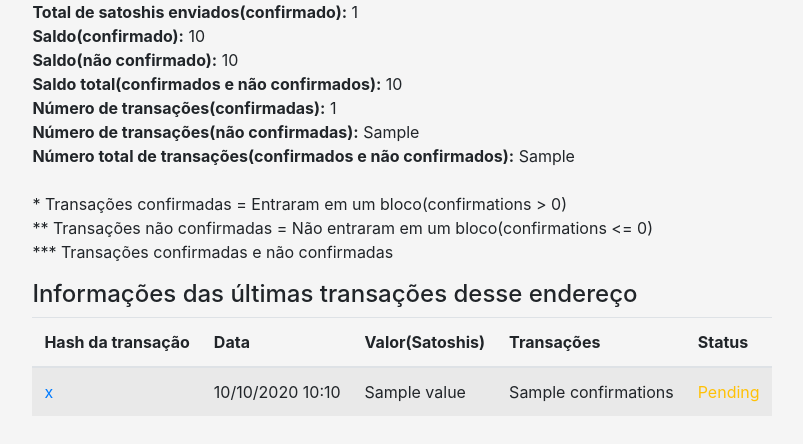
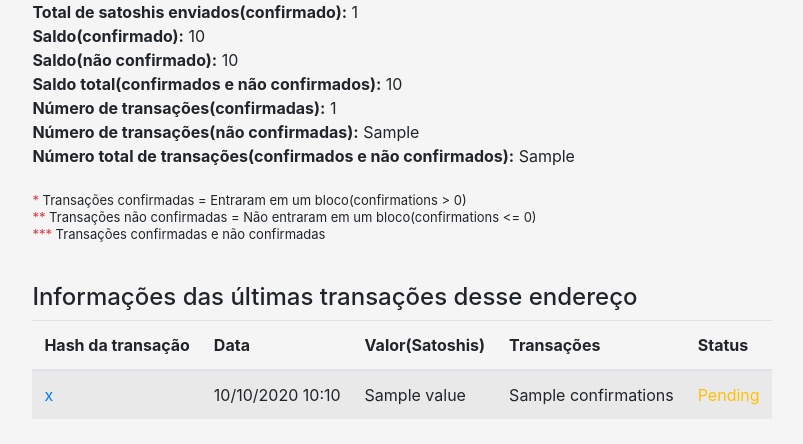
Before and after one commit to anderson9212/bitcoin, a Django app: template templates/index.html in a window 1280 px wide. Shown: the part 194-638 px from the top of the page, without its empty margins (238-1041 px from the left). Run offline with Django 3.2, Linux system fonts and the light colour scheme; the template is opened without the code that fills it: most values are stand-ins (such as "Sample title", 1, 10 or a date in 2020); some libraries are stand-ins or nearby versions.

Commit message:
Melhorias no visual(css)

```diff
--- a/static/css/style.css
+++ b/static/css/style.css
@@ -137,3 +137,12 @@ body {
         font-size: 3.5rem;
     }
 }
+
+
+.tit_sub {
+    margin-top: 40px;
+}
+.p_legend{
+    font-size: 13px;
+    line-height: 17px;
+}
--- a/templates/index.html
+++ b/templates/index.html
@@ -3,7 +3,7 @@
 
 {% block main %}
 
-    <h2>Informações sobre o endereço</h2>
+    <h2 class="tit">Informações sobre o endereço</h2>
     <b>Endereço:</b> {{ address }}<br>
     <b>Total de satoshis recebidos(confirmado):</b> {{ total_received }}<br>
     <b>Total de satoshis enviados(confirmado):</b> {{ total_sent }}<br>
@@ -16,14 +16,14 @@
 
     <br><br>
 
-    <p>
-          * Transações confirmadas = Entraram em um bloco(confirmations > 0)<br>
-         ** Transações não confirmadas = Não entraram em um bloco(confirmations <= 0)<br>
-        *** Transações confirmadas e não confirmadas
+    <p class="p_legend">
+        <span class="text-danger">*</span> Transações confirmadas = Entraram em um bloco(confirmations > 0)<br>
+        <span class="text-danger">**</span> Transações não confirmadas = Não entraram em um bloco(confirmations <= 0)<br>
+        <span class="text-danger">***</span> Transações confirmadas e não confirmadas
     </p>
 
     {% if txrefs %}
-        <h4>Informações das últimas transações desse endereço</h4>
+        <h4 class="tit_sub">Informações das últimas transações desse endereço</h4>
         <div class="table-responsive table-responsive-sm table-responsive-md table-responsive-lg">
             <table class="table table-striped table-hover">
                 <thead>
```
